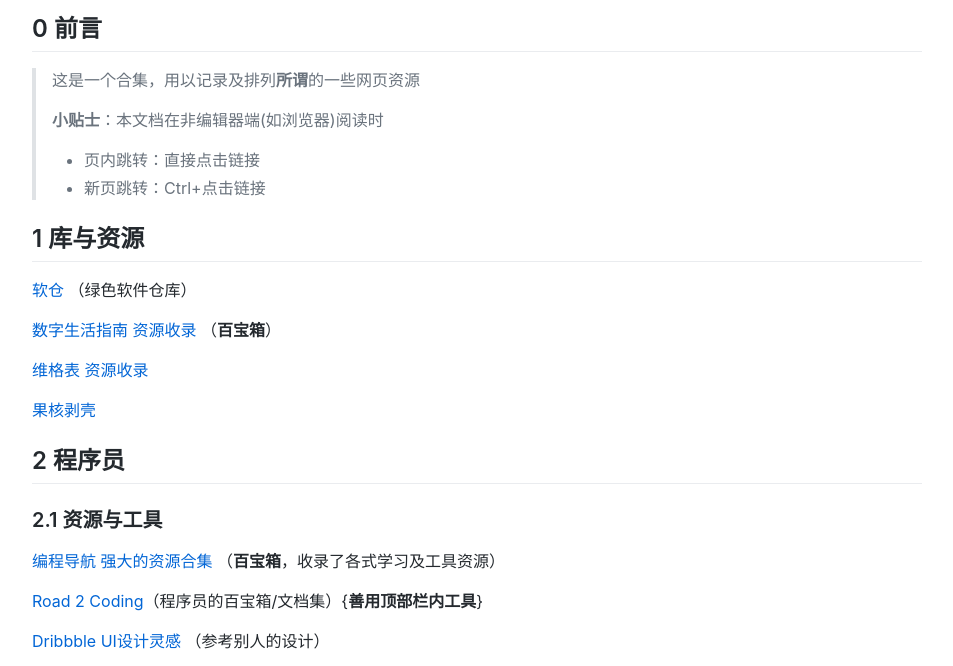
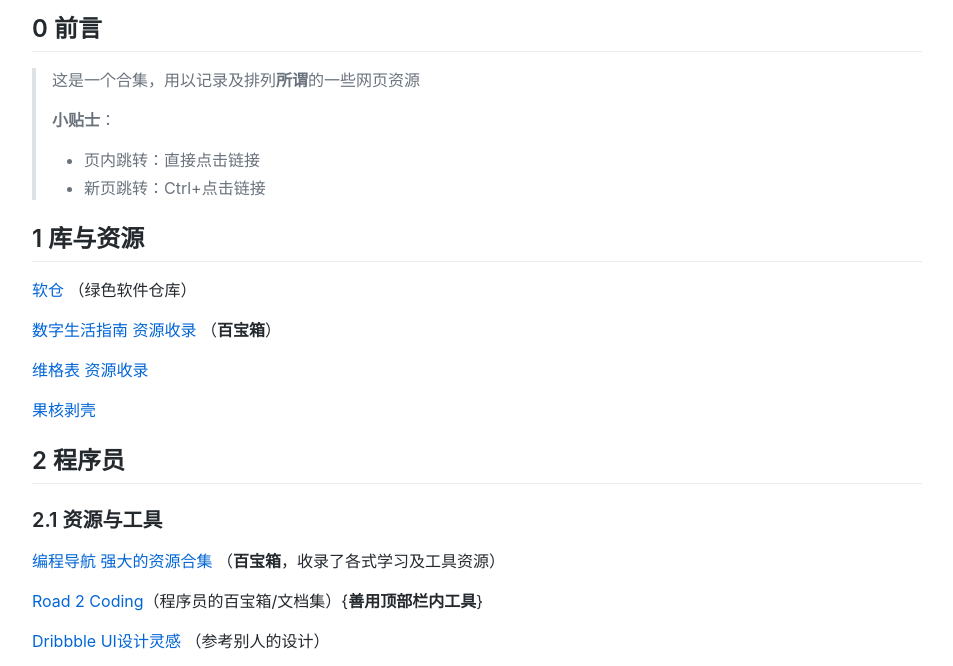
Before and after one commit to xulong1027/webBox, a plain HTML site: page index.html in a window 1280 px wide. Shown: the part 114-780 px from the top of the page, without its empty margins (163-1116 px from the left). Drawn offline with Linux system fonts and the light colour scheme.

Commit message:
Add files via upload

```diff
--- a/index.html
+++ b/index.html
@@ -3,7 +3,7 @@
 <head>
   <meta charset="UTF-8">
   <meta name="viewport" content="width=device-width, initial-scale=1">
-  <title>所谓的网页盒子</title>
+  <title></title>
   <style>
   @font-face {
   font-family: octicons-link;
@@ -1252,7 +1252,7 @@
 <h2 class="atx" id="0--前言">0  前言</h2>
 <blockquote>
 <p>这是一个合集，用以记录及排列<strong>所谓</strong>的一些网页资源</p>
-<p><strong>小贴士</strong>：本文档在非编辑器端(如浏览器)阅读时</p>
+<p><strong>小贴士</strong>：</p>
 <ul>
 <li>页内跳转：直接点击链接</li>
 <li>新页跳转：Ctrl+点击链接</li>
```
